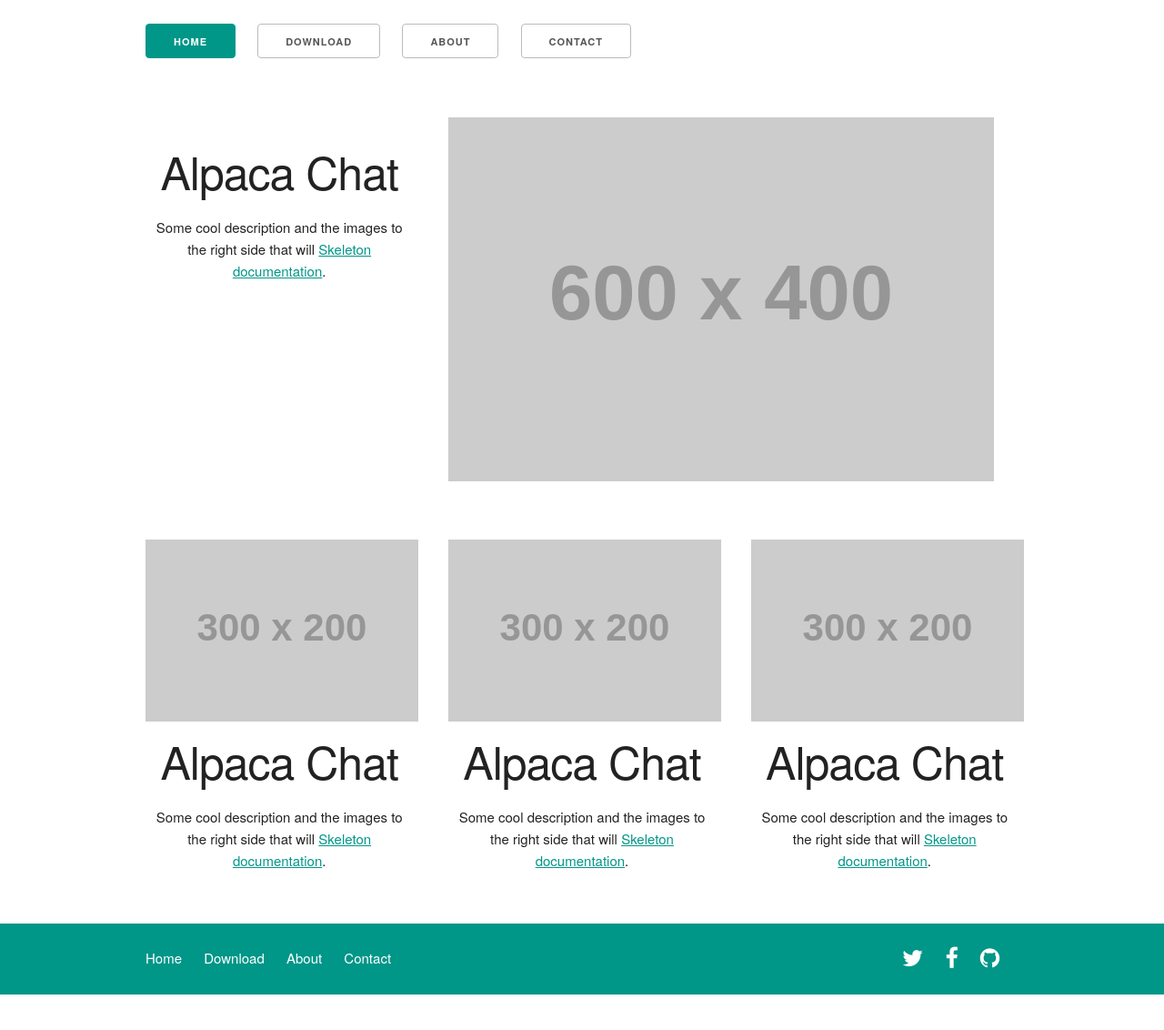
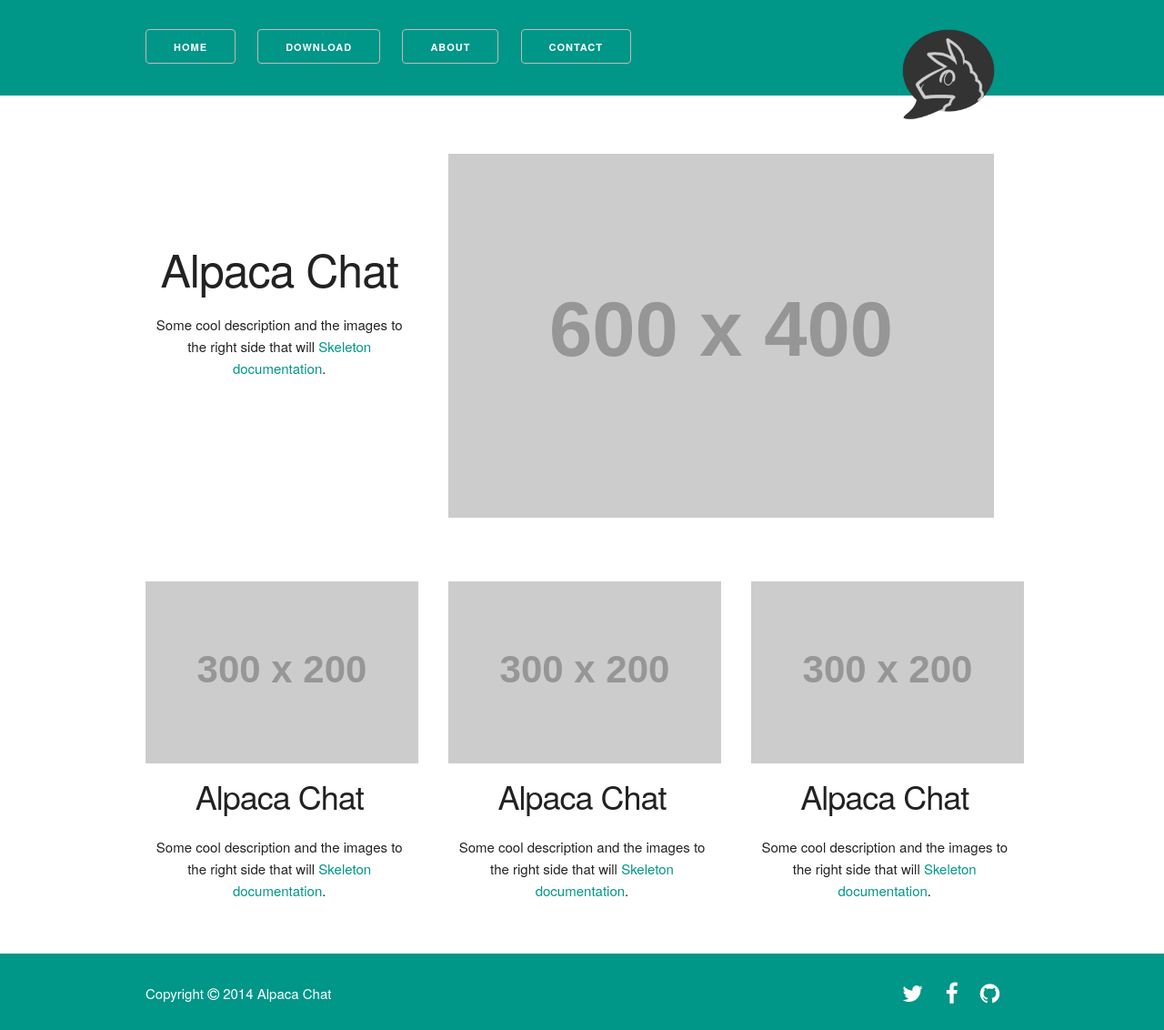
Before and after one commit to distortia/alpaca, a PHP site: page / in a window 1280 px wide. Shown: the whole page at 91% size. Before the commit the page ends 1093 px from the top, so only its background shows below. Run offline with PHP 8.4, Linux system fonts and the light colour scheme; grey boxes labelled with a size stand in for pictures from a placeholder-image service; some libraries are stand-ins or nearby versions.

Commit message:
added more changes to index

```diff
--- a/css/skeleton.css
+++ b/css/skeleton.css
@@ -204,7 +204,7 @@ input[type="submit"]:focus,
 input[type="reset"]:focus,
 input[type="button"]:focus {
   color: #333;
-  border-color: #888;
+  border-color: #00e6cf;
   outline: 0; }
 .button.button-primary,
 button.button-primary,
--- a/css/style.css
+++ b/css/style.css
@@ -1,3 +1,10 @@
+/*
+Main Colors
+Brand color:         #009688;
+Lighter brand color: #00b3a1;
+Hover color: 		 #00e6cf;
+/*
+
 /*
 ====================
 Shared Styles
@@ -5,34 +12,47 @@ Shared Styles
 */
 
 #logo{
-	height:20%;
-	width: 20%;
-display: block;
-  margin-left: auto;
-  margin-right: auto;
+	position: relative;
+	max-width: 80%;
+	margin: 0rem auto -8rem;
 }
 
-.container {
-    padding-top: 2%;
-}
 
 #nav ul li {
     display: inline;
     margin: 0 20px 0 0;
 }
+#nav a,#nav i,#nav p{
+ 	color:white;
+ }
+a{
+	text-decoration: none;
+}
+/*
+====================
+Header + footer Shared
+====================
+*/
+ #header, #footer{
+ 	background-color: #009688;
+ 	padding-top: 2.5%;
+ 	color:white;
+ }
+
 
 /*
 ====================
 Top of Index
 ====================
 */
+#top{
+	padding-top: 5%;
+	padding-bottom: 2.5%;
+}
  #primary-left{
- 	padding-top:3%;
+ 	padding-top:10%;
  }
- #primary-left h1{
- 	text-align: center;
- }
- #primary-left p{
+ #primary-left h1, #primary-left p{
  	text-align: center;
  }
 /*
@@ -44,26 +64,23 @@ Bottom of Index
 	padding-bottom: 2.5%;
 	padding-top: 2.5%;
 }
-#bottom h1{
+#bottom h3{
 	padding-top: 2.5%;
 	text-align: center;
 }
 #bottom p{
 	text-align: center;
 }
-
 /*
 ====================
 Footer
 ====================
 */
- #footer{
- 	background-color: #009688;
- }
- #footer a{
- 	color:white;
- 	text-decoration: none;
- }
+
+#footer p #date{
+	font-size: 15px;
+}
+
  /*
 ====================
 Awesome Icons
@@ -72,3 +89,6 @@ Awesome Icons
 .fa{
 	font-size: 25px;
 }
+#icon:hover{
+ color:#00e6cf;
+}
--- a/index.html
+++ b/index.html
@@ -33,19 +33,24 @@
 <body>
   <!-- Nav Bar
   –––––––––––––––––––––––––––––––––––––––––––––––––– -->
+  <section id="header">
     <div class="container">
-    <div id="nav" class="tweleve columns">
+      <div id="nav" class="ten columns">
           <ul>
-        <li><a href="#"><input class="button-primary" type="submit" value="Home"></a></li>
-        <li><a href="#"><input type="button" value="Download"></a></li>
-        <li><a href="#"><input type="button" value="About"></a></li>
-        <li><a href="#"><input type="button" value="Contact"></a></li>
+              <li><a class="button" href="#">Home</a></li>
+              <li><a class="button" href="#">Download</a></li>
+              <li><a class="button" href="#">About</a></li>
+              <li><a class="button" href="#">Contact</a></li>
           </ul>
       </div>
+      <div class="two columns">
+        <img id="logo" src="images/bwlogo.png">
       </div>
-
+    </div>
+  </section>
   <!-- Primary Page Layout
   –––––––––––––––––––––––––––––––––––––––––––––––––– -->
+  <section id="top">
     <div class="container">
       <div class="row">
         <div class="four columns" id="primary-left">
@@ -57,7 +62,7 @@
         </div>
       </div>
     </div>
-
+  </section>
   <!-- Bottom of page
   –––––––––––––––––––––––––––––––––––––––––––––––––– -->
   <section id="bottom">
@@ -65,17 +70,17 @@
       <div class="row">
         <div class="one-third column">
         <img src="http://placehold.it/300x200">
-          <h1>Alpaca Chat</h1>
+          <h3>Alpaca Chat</h3>
           <p>Some cool description and the images to the right side that will <a href="http://www.getskeleton.com">Skeleton documentation</a>.</p>
         </div>
         <div class="one-third column">
         <img src="http://placehold.it/300x200">
-          <h1>Alpaca Chat</h1>
+          <h3>Alpaca Chat</h3>
           <p>Some cool description and the images to the right side that will <a href="http://www.getskeleton.com">Skeleton documentation</a>.</p>
         </div>
         <div class="one-third column">
         <img src="http://placehold.it/300x200">
-          <h1>Alpaca Chat</h1>
+          <h3>Alpaca Chat</h3>
           <p>Some cool description and the images to the right side that will <a href="http://www.getskeleton.com">Skeleton documentation</a>.</p>
         </div>
       </div>
@@ -85,24 +90,22 @@
   –––––––––––––––––––––––––––––––––––––––––––––––––– -->
   <section id="footer">
     <div class="container">
-      <div id="nav" class="ten columns">
-        <ul>
-            <li><a href="#">Home</a></li>
-            <li><a href="#">Download</a></li>
-            <li><a href="#">About</a></li>
-            <li><a href="#">Contact</a></li>
-        </ul>
+      <div class="ten columns">
+        <p id="date"><p>
       </div>
       <div id="nav" class="two columns">
         <ul>
-         <li><a href="#"><i class="fa fa-twitter"></i></a></li>
-         <li><a href="#"><i class="fa fa-facebook"></i></a></li>
-         <li><a href="#"><i class="fa fa-github"></i></a></li>
+         <li><a href="#"><i id="icon" class="fa fa-twitter"></i></a></li>
+         <li><a href="#"><i id="icon" class="fa fa-facebook"></i></a></li>
+         <li><a href="#"><i id="icon" class="fa fa-github"></i></a></li>
         </ul>
       </div>
     </div>
   </section>
 <!-- End Document
   –––––––––––––––––––––––––––––––––––––––––––––––––– -->
+ <!-- Includes
+  –––––––––––––––––––––––––––––––––––––––––––––––––– -->
+  <script src="js/script.js" type="text/javascript" charset="utf-8" async defer></script>
 </body>
 </html>
--- /dev/null
+++ b/js/script.js
@@ -0,0 +1,6 @@
+//Gets Year and appens its to footer
+window.onload = function getDate() {
+    var d = new Date();
+    var n = "Copyright <i class=\"fa fa-copyright\" style=\"font-size: 15px;\"></i> " + d.getFullYear() + " Alpaca Chat";
+    document.getElementById("date").innerHTML = n;
+}
```
Also changed, not shown: images/bwlogo.png (renamed from images/alpacka_concept.png). Lines whose indentation alone changed are shown as unchanged.
